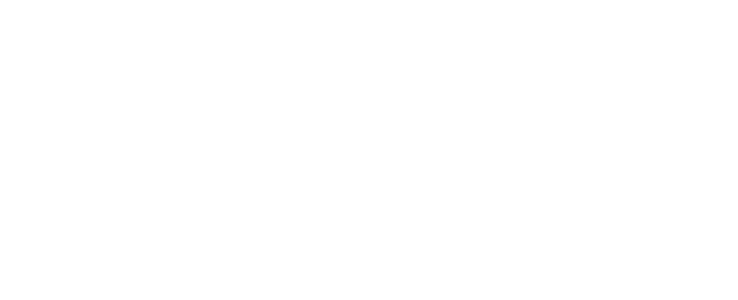
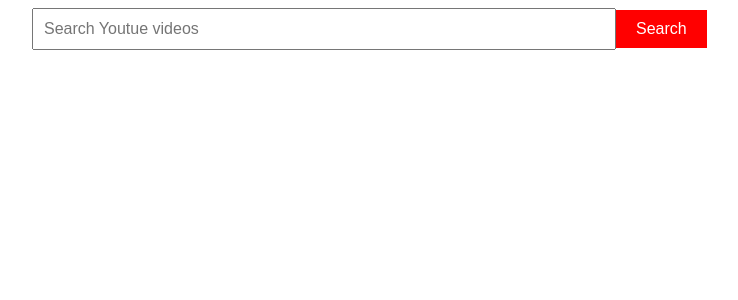
Before and after one commit to 3-201412419/type_vue, a Vue app: page /youtube in a window 1280 px wide. Before the commit this address had no page. Shown: the top 300 px of the page, without its empty margins (208-946 px from the left). Built offline with nearby package versions, Linux system fonts and the light colour scheme.

Commit message:
Add YoutubeView and update router links

```diff
--- a/src/router/index.ts
+++ b/src/router/index.ts
@@ -1,5 +1,6 @@
 import { createRouter, createWebHistory, RouteRecordRaw } from 'vue-router'
 import HomeView from '../views/HomeView.vue'
+import YoutubeView from '../views/YoutubeView.vue'
 
 const routes: Array<RouteRecordRaw> = [
   {
@@ -8,12 +9,9 @@ const routes: Array<RouteRecordRaw> = [
     component: HomeView
   },
   {
-    path: '/about',
-    name: 'about',
-    // route level code-splitting
-    // this generates a separate chunk (about.[hash].js) for this route
-    // which is lazy-loaded when the route is visited.
-    component: () => import(/* webpackChunkName: "about" */ '../views/AboutView.vue')
+    path: '/youtube',
+    name: 'youtube',
+    component : YoutubeView
   }
 ]
 
--- a/src/views/AboutView.vue
+++ /dev/null
@@ -1,5 +0,0 @@
-<template>
-  <div class="about">
-    <h1>This is an about page</h1>
-  </div>
-</template>
--- a/src/views/HomeView.vue
+++ b/src/views/HomeView.vue
@@ -9,7 +9,7 @@
         <div v-if = "isMenuOpen" class = "menu-overlay" @click = "closeMenu"></div>
         <div class="menu" :class="{ 'menu-open': isMenuOpen}">
           <router-link to = "/" @click="closeMenu">Home</router-link>
-          <router-link to = "/about" @click = "closeMenu">About</router-link>
+          <router-link to = "/youtube" @click = "closeMenu">Youtube</router-link>
         </div>
     </nav>
     <h1> Steam Games Viewer</h1>
--- /dev/null
+++ b/src/views/YoutubeView.vue
@@ -0,0 +1,125 @@
+<template>
+  <div class="youtube-search">
+    <input v-model ="searchQuery" @keyup.enter="searchVideos" placeholder = "Search Youtue videos">
+    <button @click = "searchVideos">Search</button>
+
+    <div v-if = "loading">Loading...</div>
+
+    <div v-else-if = "videos.length" class="video-list">
+      <div v-for = "video in videos" :key = "video.id.videoId" class="video-item">
+        <img :src="video.snippet.thumbnails.medium.url" :alt = "video.snippet.title">
+        <h3>{{ video.snippet.title}}</h3>
+        <p>{{ video.snippet.description}}</p>
+      </div>
+    </div>
+
+    <div v-else-if="error">{{ error }}</div>
+  </div>
+</template>
+
+<script lang = "ts">
+  import { defineComponent, ref } from 'vue';
+  import axios from 'axios';
+
+  interface VideoItem {
+    id: {
+      videoId : string;
+    };
+
+    snippet : {
+      title : string;
+      description : string;
+      thumbnails : {
+        medium : {
+          url : string;
+        };
+      };
+    };
+  }
+
+  export default defineComponent({
+    name : 'YoutubeSearch',
+    setup(){
+      const API_KEY = 'AIzaSyA8zpWrP1-jNjf14CIBL-tW2dTTK_444XU';
+      const searchQuery = ref('');
+      const videos = ref<VideoItem[]>([]);
+      const loading = ref(false);
+      const error = ref('');
+
+      const searchVideos = async () : Promise<void> => {
+        if (!searchQuery.value.trim()) return;
+
+        loading.value = true;
+        error.value = '';
+        videos.value = [];
+
+        try {
+          const response = await axios.get<{items : VideoItem[]}>('https://www.googleapis.com/youtube/v3/search', {
+            params : {
+              part : 'snippet',
+              type : 'video',
+              q : searchQuery.value,
+              key : API_KEY,
+              maxResults : 10
+            }
+          });
+
+          videos.value = response.data.items;
+        } catch(err){
+          console.error('Error fetching YouTube videos:' , err);
+          error.value = 'An error occurred While fetching videos. Please try again.';
+        } finally {
+          loading.value = false;
+        }
+      };
+
+      return {
+        searchQuery,
+        videos,
+        loading,
+        error,
+        searchVideos
+      }
+    }
+  })
+
+</script>
+
+<style scoped>
+.youtube-search {
+  max-width: 800px;
+  margin: 0 auto;
+}
+
+input {
+  width: 70%;
+  padding: 10px;
+  font-size: 16px;
+}
+
+button {
+  padding: 10px 20px;
+  font-size: 16px;
+  background-color: #ff0000;
+  color: white;
+  border: none;
+  cursor: pointer;
+}
+
+.video-list {
+  display: grid;
+  grid-template-columns: repeat(auto-fill, minmax(200px, 1fr));
+  gap: 20px;
+  margin-top: 20px;
+}
+
+.video-item {
+  border: 1px solid #ddd;
+  padding: 10px;
+}
+
+.video-item img {
+  width: 100%;
+  height: auto;
+}
+</style>
```
